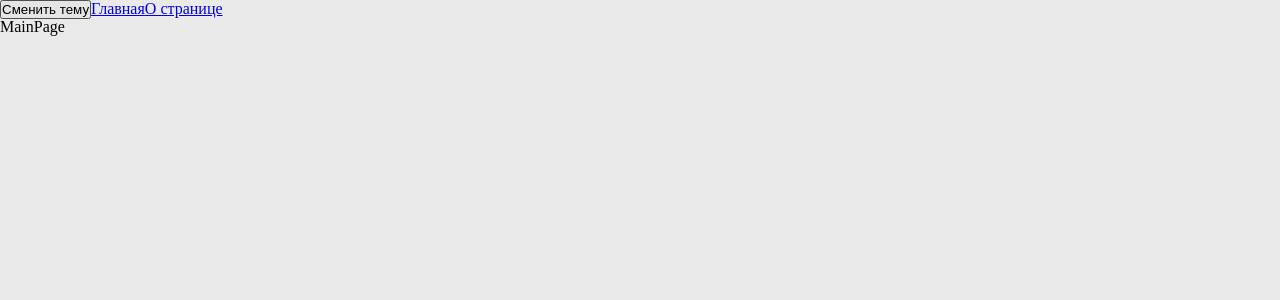
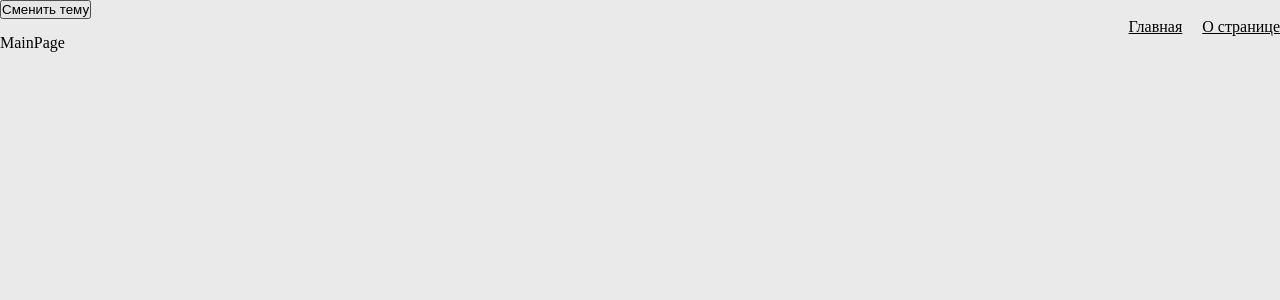
Before and after one commit to RuslSatt/news-website, a React app: page / in a window 1280 px wide. Shown: the top 300 px of the page. Built offline with nearby package versions, Linux system fonts and the light colour scheme.

Commit message:
feat: add widget and shared ui component

```diff
--- a/src/app/App.tsx
+++ b/src/app/App.tsx
@@ -3,6 +3,7 @@ import {Link, Route, Routes} from "react-router-dom";
 import {classNames} from "shared/lib/classNames";
 import {useTheme} from "app/providers/ThemeProvider";
 import AppRouter from "./providers/AppRouter/AppRouter";
+import {Navbar} from "widgets/Navbar";
 
 const App = () => {
     const {theme, toggleTheme} = useTheme();
@@ -12,8 +13,7 @@ const App = () => {
           <button onClick={toggleTheme}>
             Сменить тему
           </button>
-          <Link to={'/'}>Главная</Link>
-          <Link to={'/about'}>О странице</Link>
+          <Navbar/>
           <AppRouter/>
       </div>
   )
--- a/src/app/styles/variables/global.scss
+++ b/src/app/styles/variables/global.scss
@@ -1,4 +1,6 @@
 :root {
   --font-family: 'Arial, sans-serif';
   --font-size: 16px;
+
+
 }
--- a/src/shared/lib/classNames.ts
+++ b/src/shared/lib/classNames.ts
@@ -1,9 +1,9 @@
 type Mods = Record<string, string | boolean>;
 
-export function classNames(cls: string, additional: [string], mods: Mods): string {
+export function classNames(cls: string, additional?: Array<string>, mods?: Mods): string {
     return [
         cls,
-        ...additional,
+        ...additional.filter(Boolean),
         ...Object.entries(mods)
             .filter(([className, value]) => Boolean(value))
             .map(([className]) => className)
--- /dev/null
+++ b/src/shared/ui/AppLink/AppLink.module.scss
@@ -0,0 +1,11 @@
+.AppLink {
+  color: var(--font-color);
+}
+
+.primary {
+
+}
+
+.secondary {
+
+}
--- /dev/null
+++ b/src/shared/ui/AppLink/AppLink.tsx
@@ -0,0 +1,23 @@
+import cls from './AppLink.module.scss'
+import {classNames} from "shared";
+import {Link, LinkProps} from "react-router-dom";
+import {FC} from "react";
+
+export enum AppLinkTheme {
+    PRIMARY = 'primary',
+    SECONDARY = 'secondary'
+}
+interface AppLinkProps extends LinkProps {
+    className?: string
+    theme?: string
+}
+
+export const AppLink: FC<AppLinkProps> = (props) => {
+    const {to, children, className, theme = AppLinkTheme.PRIMARY} = props
+
+    return (
+        <Link to={to} className={classNames(cls.AppLink, [className, cls[theme]], {} )}>
+            {children}
+        </Link>
+    );
+};
--- /dev/null
+++ b/src/widgets/Navbar/index.ts
@@ -0,0 +1,3 @@
+import {Navbar} from "./ui/Navbar";
+
+export {Navbar}
--- /dev/null
+++ b/src/widgets/Navbar/ui/Navbar.module.scss
@@ -0,0 +1,6 @@
+.navbar {
+  display: flex;
+  gap: 20px;
+  align-items: center;
+  justify-content: end;
+}
--- /dev/null
+++ b/src/widgets/Navbar/ui/Navbar.tsx
@@ -0,0 +1,17 @@
+import React from 'react';
+import cls from './Navbar.module.scss'
+import {classNames} from "shared";
+import {AppLink} from "../../../shared/ui/AppLink/AppLink";
+
+interface NavbarProps {
+    className?: string
+}
+
+export const Navbar = ({className}: NavbarProps) => {
+    return (
+        <nav className={classNames(cls.navbar, [className], {} )}>
+            <AppLink to={'/'} >Главная</AppLink>
+            <AppLink to={'/about'}>О странице</AppLink>
+        </nav>
+    );
+};
```
